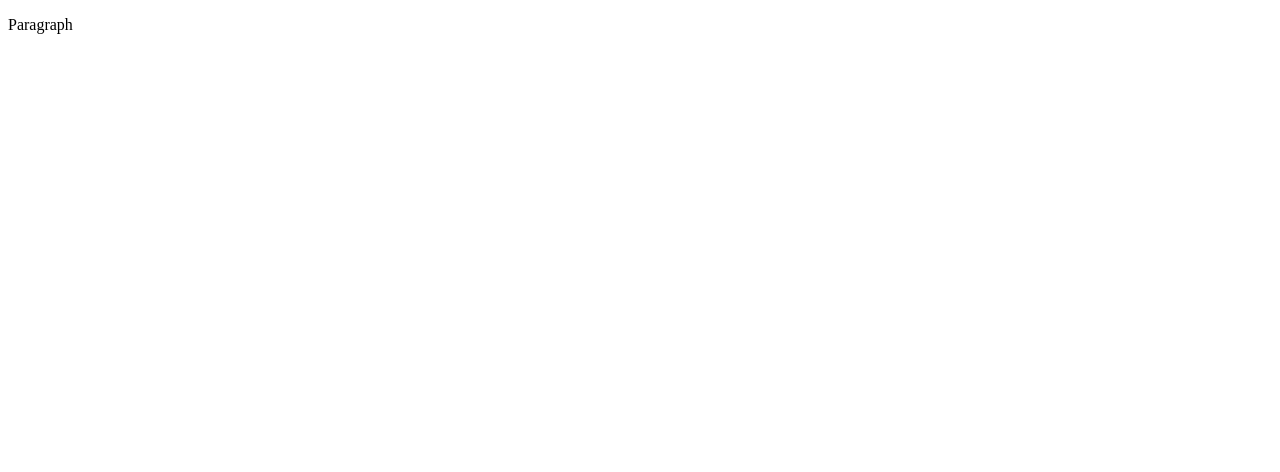
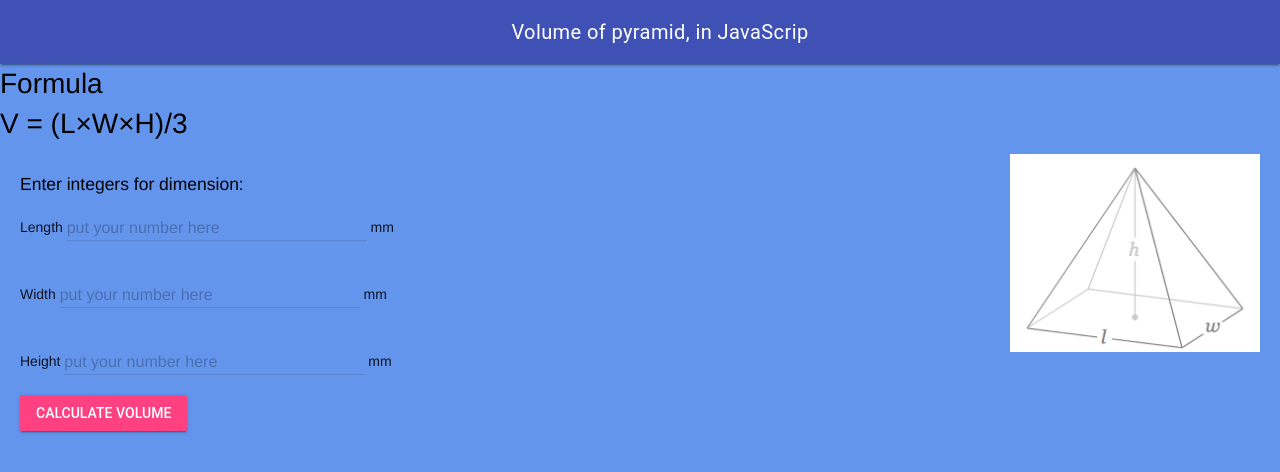
Before and after one commit to MTHS-ICD2O-1-2023/ICD2O-Unit-3-02-dang-2nguyen, a plain HTML site: page index.html in a window 1280 px wide. Drawn offline with nearby package versions, Linux system fonts and the light colour scheme.

Commit message:
wergtwergr

```diff
--- a/css/style.css
+++ b/css/style.css
@@ -2,3 +2,51 @@
 * Created on: Sep 2020
 * This file contains the CSS for index.html
 */
+/* Created by: Dang
+* Created on: Mar 2024
+* This file contains the CSS for index.html
+*/
+.mdl-layout__header-row {
+  justify-content: center;
+  padding: 0;
+}
+
+.mdl-layout__content {
+  padding-left: 15pt;
+  padding-right: 15pt;
+  padding-top: 15pt;
+}
+
+.mdl-textfield__error {
+  color: lightgreen;
+}
+
+.page-content {
+  color: black;
+  font-family: Helvetica, Arial, sans-serif;
+  font-size: 1.25rem;
+
+}
+
+.page-content-answer {
+  color: rgb(0 0 0);
+  font-family: Helvetica, Arial, sans-serif;
+  font-size: 1.25rem;
+}
+
+img {
+  height: auto;
+  width: 250px;
+  float: right;
+}
+
+body {
+  background-color: cornflowerblue;
+}
+
+.formula {
+  color: rgb(0 0 0);
+  font-family: Helvetica, Arial, sans-serif;
+  font-size: 2rem;
+  margin-top: 10px;
+}
--- a/index.html
+++ b/index.html
@@ -1,9 +1,84 @@
 <!DOCTYPE html>
 <html>
-  <head>
-    <title>Title</title>
-  </head>
-  <body>
-    <p>Paragraph</p>
-  </body>
+<head>
+  <meta charset="utf-8" />
+  <meta name="description" content="Volume of pyramid, in JavaScript" />
+  <meta name="keywords" content="mths, ics2o" />
+  <meta name="author" content="Dang" />
+  <meta name="viewport" content="width=device-width, initial-scale=1.0" />
+  <link rel="stylesheet" href="./css/style.css" />
+  <link rel="stylesheet" href="https://fonts.googleapis.com/icon?family=Material+Icons" />
+  <link rel="stylesheet" href="https://code.getmdl.io/1.3.0/material.indigo-pink.min.css" />
+  <link rel="apple-touch-icon" sizes="180x180" href="apple-touch-icon.png" />
+  <link rel="icon" type="image/png" sizes="32x32" href="favicon-32x32.png" />
+  <link rel="icon" type="image/png" sizes="16x16" href="favicon-16x16.png" />
+  <link rel="manifest" href="site.webmanifest" />
+  <title>Volume of pyramid, in JavaScript</title>
+</head>
+<body>
+  <script defer src="https://code.getmdl.io/1.3.0/material.min.js"></script>
+  <script src="./js/script.js"></script>
+  <div class="mdl-layout mdl-js-layout mdl-layout--fixed-header">
+    <header class="mdl-layout__header">
+      <div class="mdl-layout__header-row">
+        <span class="mdl-layout-title">Volume of pyramid, in JavaScrip</span>
+      </div>
+    </header>
+    <div class="formula">
+      Formula<br><br>
+      V = (L×W×H)/3
+    </div>
+    <main class="mdl-layout__content">
+      <div class="right-image">
+        <img src="./images/pyramid.png" alt="street image" width="250" />
+      </div>
+      <br />
+      <div class="page-content">Enter integers for dimension: </div>
+      <form action="#">
+        <label>Length</label>
+        <div class="mdl-textfield mdl-js-textfield">
+          <!-- input pattern attribute -->
+          <input class="mdl-textfield__input" type="number" step=".01" pattern="-?[0-9]*(\.[0-9]+)?" id="length" />
+          <!-- mdl-textfield__label -->
+          <label class="mdl-textfield__label" for="length">put your number here</label>
+          <!-- class "mdl-textfield__error" -->
+          <span class="mdl-textfield__error">Input is not a number.</span>
+        </div>
+        <label> mm</label>
+        <br />
+        <label>Width</label>
+        <div class="mdl-textfield mdl-js-textfield">
+          <!-- input pattern attribute -->
+          <input class="mdl-textfield__input" type="number" step=".01" pattern="-?[0-9]*(\.[0-9]+)?" id="width" />
+          <!-- mdl-textfield__label -->
+          <label class="mdl-textfield__label" for="width">put your number here</label>
+          <!-- class "mdl-textfield__error" -->
+          <span class="mdl-textfield__error">Input is not a number.</span>
+        </div>
+        <label> mm</label>
+        <br />
+        <label>Height</label>
+        <div class="mdl-textfield mdl-js-textfield">
+          <!-- input pattern attribute -->
+          <input class="mdl-textfield__input" type="number" step=".01" pattern="-?[0-9]*(\.[0-9]+)?" id="height" />
+          <!-- mdl-textfield__label -->
+          <label class="mdl-textfield__label" for="height">put your number here</label>
+          <!-- class "mdl-textfield__error" -->
+          <span class="mdl-textfield__error">Input is not a number.</span>
+        </div>
+        <label> mm</label>
+        <br>
+        <!-- Accent-colored raised button with ripple -->
+        <button class="mdl-button mdl-js-button mdl-button--raised mdl-js-ripple-effect mdl-button--accent"
+          onclick="calculateTheVolume()">
+          Calculate Volume
+        </button>
+      </form>
+      <br />
+      <div class="page-content-answer">
+        <div id="area"></div>
+      </div>
+    </main>
+  </div>
+</body>
 </html>
--- a/js/script.js
+++ b/js/script.js
@@ -3,3 +3,22 @@
 // Created by: Mr. Coxall
 // Created on: Sep 2020
 // This file contains the JS functions for index.html
+"use strict"
+
+/**
+ * This function calculates area of a triangle.
+ */
+function calculateTheVolume() {
+
+  // input
+  const length = parseFloat(document.getElementById('length').value)
+  const width = parseFloat(document.getElementById('width').value)
+  const height = parseFloat(document.getElementById('height').value)
+
+  // process
+  const volume = (length*width*height)/3
+
+
+  // output
+  document.getElementById('volume').innerHTML = 'volume is : ' + volume + 'mm²'
+}
```
Also changed, not shown: android-chrome-192x192.png (added), android-chrome-512x512.png (added), apple-touch-icon.png (added), cropped-icon-512x512.png (added), design/flowchart.png (added), favicon-16x16.png (added), favicon-32x32.png (added), favicon.ico (added), images/pyramid.png (added), site.webmanifest (added), 1 other file.
